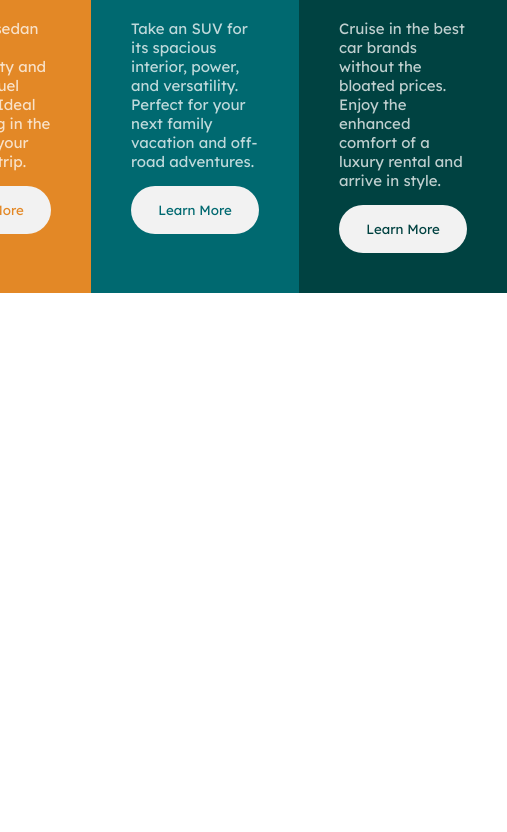
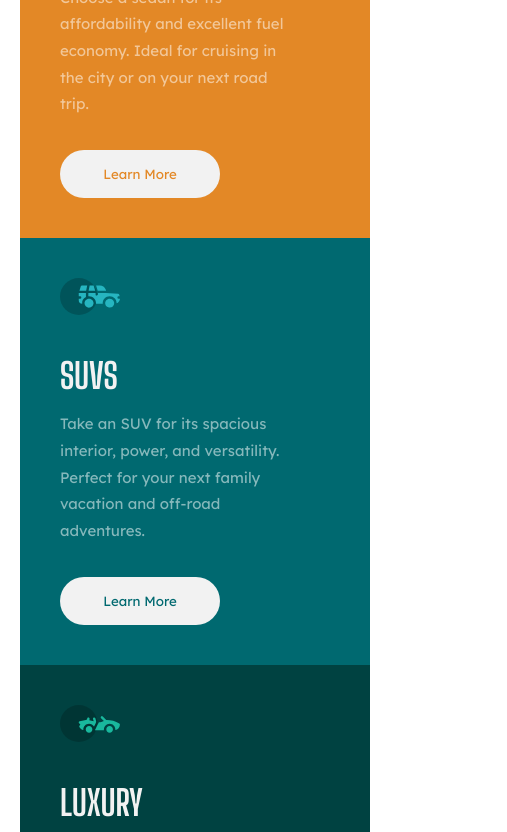
Before and after one commit to ucolinmee/frontendmentor-3ColumnCard, a plain HTML site: page index.html in a window 390 px wide. Shown: the part 347-1179 px from the top of the page, 507 px wide, since content can reach past the window. Before the commit the page ends 844 px from the top, so only its background shows below. Drawn offline with Linux system fonts and the light colour scheme.

Commit message:
Add media query styling and minor tweaks to overall styles of the columns

```diff
--- a/style.css
+++ b/style.css
@@ -13,31 +13,42 @@ img {
 h1 {
     color: hsl(0, 0%, 95%);
     font-family: "Big Shoulders Display", sans-serif;
+    margin-top: 2.5rem;
+    font-size: 35px;
 }
 
 p {
     color: hsla(0, 0%, 100%, 0.75);
     font-family: "Lexend Deca", sans-serif;
+    line-height: 20pt;
+    margin-bottom: 5rem;
+    opacity: 0.7;
 }
 
 button {
-    width: 8rem;
+    width: 10rem;
     height: 3rem;
     background-color: hsl(0, 0%, 95%);
     border: none;
     border-radius: 30px;
     font-family: "Lexend Deca", sans-serif;
+    cursor: pointer;
+}
+
+.main {
+  margin: 10em;
 }
 
 .card {
     display: flex;
-    border-radius: 30px;
+    border-radius: 10px;
+    overflow: hidden;
+    width: 875px;
 }
 
 .column {
     display: flex;
     flex-direction: column;
-    padding: 2.5rem;
 }
 
 .left {
@@ -49,6 +60,12 @@ button {
     color: hsl(31, 77%, 52%);
 }
 
+.left button:hover {
+  background-color: hsl(31, 77%, 52%);
+  color: hsl(0, 0%, 95%);
+  border: 1.5px solid hsl(0, 0%, 95%);
+}
+
 .middle {
   background-color: hsl(184, 100%, 22%);
   padding: 2.5rem;
@@ -56,6 +73,12 @@ button {
 
 .middle button {
     color: hsl(184, 100%, 22%);
+}
+
+.middle button:hover {
+  background-color: hsl(184, 100%, 22%);
+  color: hsl(0, 0%, 95%);
+  border: 1.5px solid hsl(0, 0%, 95%);
 }
 
 .right {
@@ -67,6 +90,12 @@ button {
     color: hsl(179, 100%, 13%);
 }
 
+.right button:hover {
+  background-color: hsl(179, 100%, 13%);
+  color: hsl(0, 0%, 95%);
+  border: 1.5px solid hsl(0, 0%, 95%);
+}
+
 .attribution {
   font-size: 11px;
   text-align: center;
@@ -75,3 +104,28 @@ button {
 .attribution a {
   color: hsl(228, 45%, 44%);
 }
+
+@media screen and (max-width: 750px) {
+  img {
+    width: 60px;
+  }
+  h1 {
+    margin-bottom: 0;
+  }
+  p {
+    margin-bottom: 2rem;
+  }
+  .card {
+    flex-direction: column;
+    width: 350px;
+  }
+  .left {
+    padding-right: 4.75rem;
+  }
+  .middle {
+    padding-right: 4.75rem;
+  }
+  .right {
+    padding-right: 4.75rem;
+  }
+}
```
